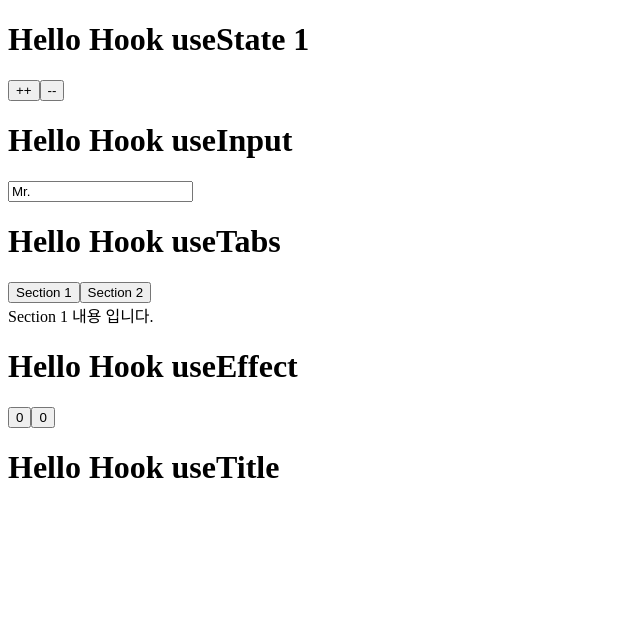
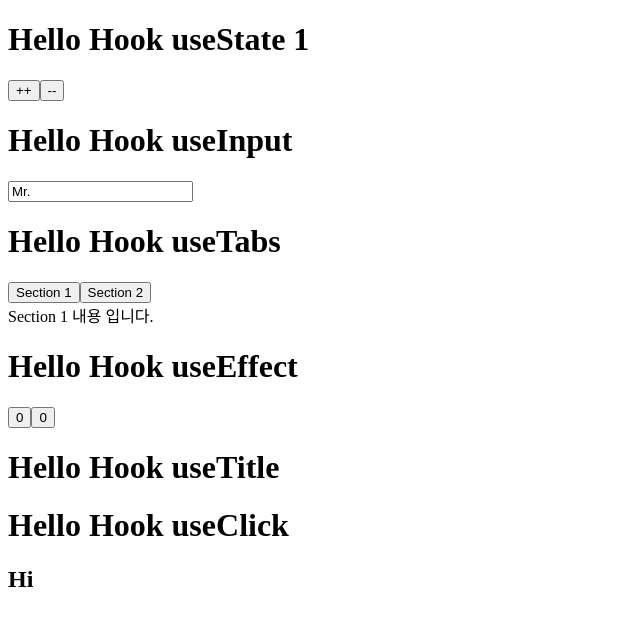
Before and after one commit to hazzzi/my_react_hook, a React (Create React App) app: page / in a window 1280 px wide. Shown: the top 626 px of the page, without its empty margins (0-640 px from the left). Built offline with nearby package versions, Linux system fonts and the light colour scheme.

Commit message:
6. useClick

```diff
--- a/src/App.js
+++ b/src/App.js
@@ -4,6 +4,7 @@ import Example2 from './useInput'
 import Example3 from './useTabs'
 import Example4 from './useEffect'
 import Example5 from './useTitle'
+import Example6 from './useClick'
 
 function App() {
   return (
@@ -13,6 +14,7 @@ function App() {
       <Example3 />
       <Example4 />
       <Example5 />
+      <Example6 />
     </div>
   );
 }
--- /dev/null
+++ b/src/useClick/Ex_useClick.js
@@ -0,0 +1,37 @@
+import React, { useRef, useEffect } from 'react'
+
+const useClick = (onclick) => {
+  const element = useRef()
+  useEffect(() => {
+    if(typeof onclick !== "function") return
+
+    if (element.current) {
+      element.current.addEventListener("click", onclick)
+    }
+
+    return () => { // useEffect에서 리턴 -> componentWillUnMount
+      if (element.current) {
+        element.current.removeEventListener("click", onclick)
+      }
+    }
+  }, [onclick])
+  return element
+}
+
+const Example = () => {
+  // const potato = useRef()
+  // setTimeout(() => potato.current.focus(), 5000)
+
+  const sayHello = () => console.log("say hello")
+  const title = useClick(sayHello)
+
+  return (
+    <div>
+      <h1>Hello Hook useClick</h1>
+      <h2 ref={title}>Hi</h2>
+      {/* <input ref={potato} placeholder="la" /> */}
+    </div>
+  )
+}
+
+export default Example
--- /dev/null
+++ b/src/useClick/index.js
@@ -0,0 +1 @@
+export { default } from './Ex_useClick'
```
